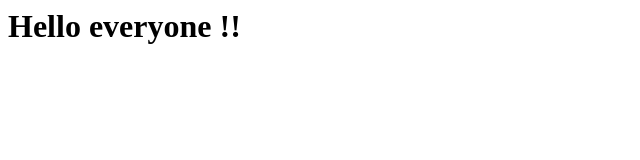
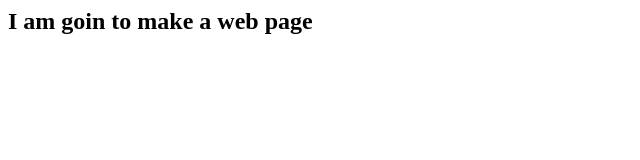
Before and after one commit to pritishpiyush/DriverProject, a plain HTML site: page index.html in a window 1280 px wide. Shown: the whole page, without its empty margins (0-640 px from the left). Drawn offline with Linux system fonts and the light colour scheme.

Commit message:
new message

```diff
--- a/index.html
+++ b/index.html
@@ -3,6 +3,6 @@
 <link ref="stylesheet" href="/style.css">
 </head>
 <body>
-<h1> Hello everyone !! </h1>
+<h2>I am goin to make a web page</h2>
 </body>
 </html>
```
